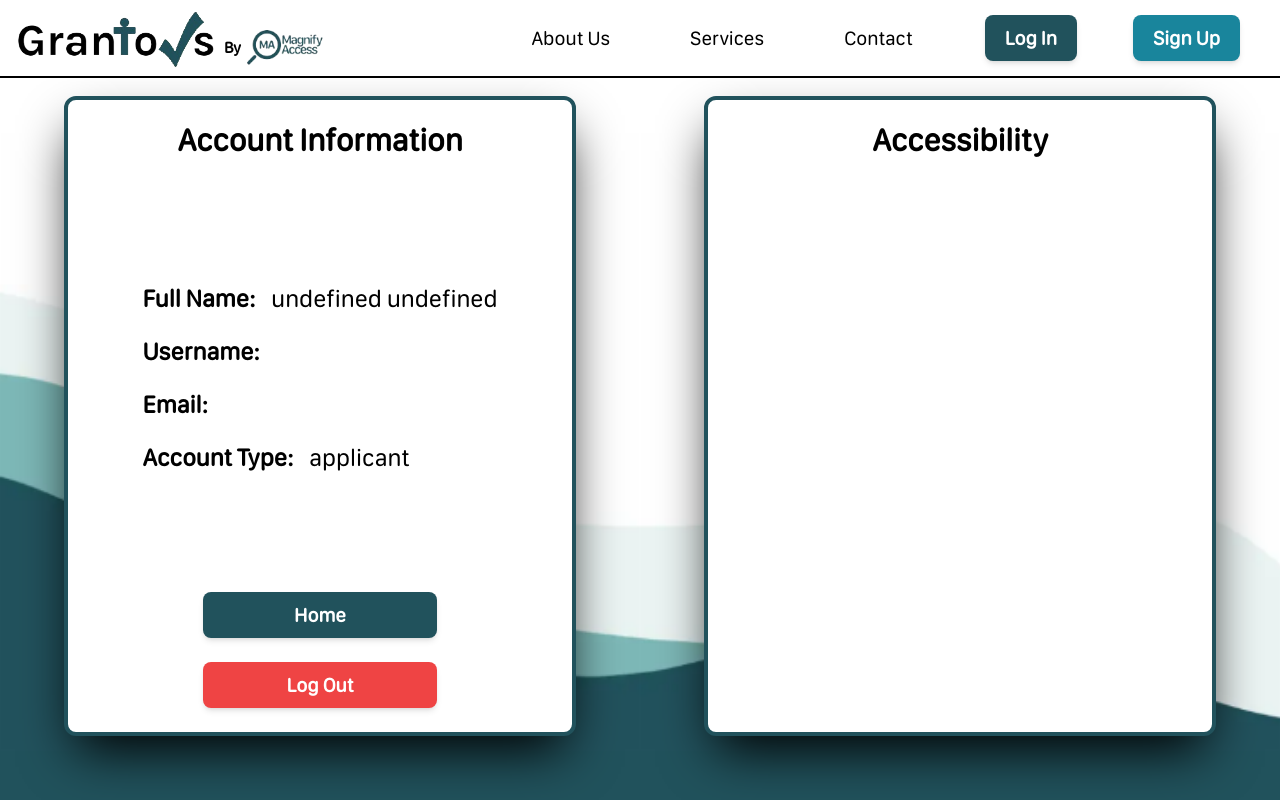
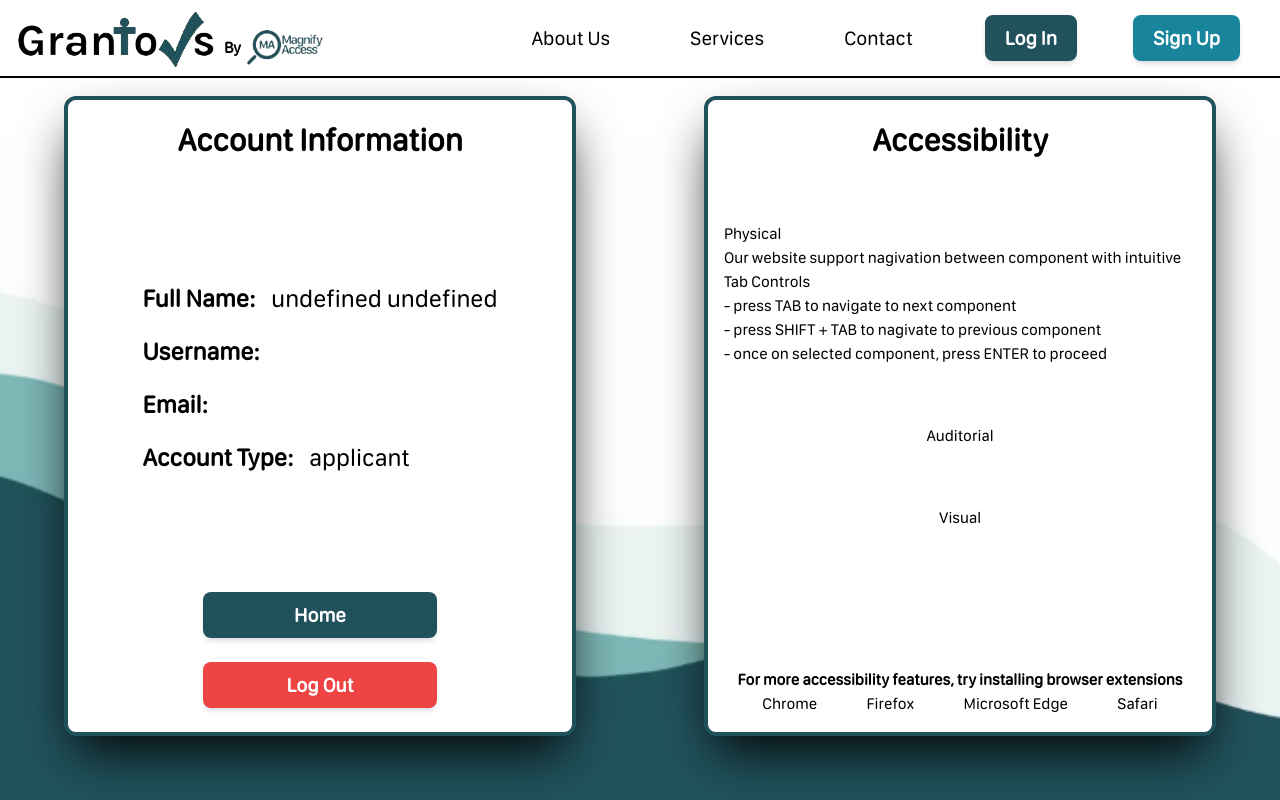
Before and after one commit to GlassesNoGlasses/c01w24-project-grantors, a React (Create React App) app in the folder frontend/: page /settings in a window 1280 px wide. Built offline with nearby package versions, Linux system fonts and the light colour scheme.

Commit message:
skeleton for accessibility tab

```diff
--- a/frontend/src/components/settings-page/Settings.tsx
+++ b/frontend/src/components/settings-page/Settings.tsx
@@ -74,6 +74,44 @@ const Settings = () => {
 
                 <div className={`${SettingStyle}`}>
                     <h1 className='text-center font-bold text-2xl'>Accessibility</h1>
+
+                    <div className='flex flex-col'>
+                        <h2>Physical</h2>
+                        <p>Our website support nagivation between component with intuitive Tab Controls
+                            <ul className='flex flex-col'>
+                                <li>
+                                    - press TAB to navigate to next component
+                                </li>
+                                <li>
+                                    - press SHIFT + TAB to nagivate to previous component
+                                </li>
+                                <li>
+                                    - once on selected component, press ENTER to proceed
+                                </li>
+                            </ul>
+                        </p>
+                    </div>
+
+                    <div>
+                        Auditorial
+                    </div>
+
+                    <div className='mb-20'>
+                        Visual
+                    </div>
+
+                    <div>
+                        <h2 className='font-semibold'>
+                            For more accessibility features, try installing browser extensions
+                        </h2>
+                        <div className='flex justify-around'>
+                            <a href="https://chromewebstore.google.com/collection/3p_accessibility_extensions" target='blank'>Chrome</a>
+                            <a href="https://addons.mozilla.org/en-CA/firefox/extensions/" target='blank'>Firefox</a>
+                            <a href="https://microsoftedge.microsoft.com/addons/category/Accessibility" target='blank'>Microsoft Edge</a>
+                            <a href="https://support.apple.com/en-ca/102343" target='blank'>Safari</a>
+                        </div>
+                    </div>
+
                 </div>
             </div>
         </div>
```
